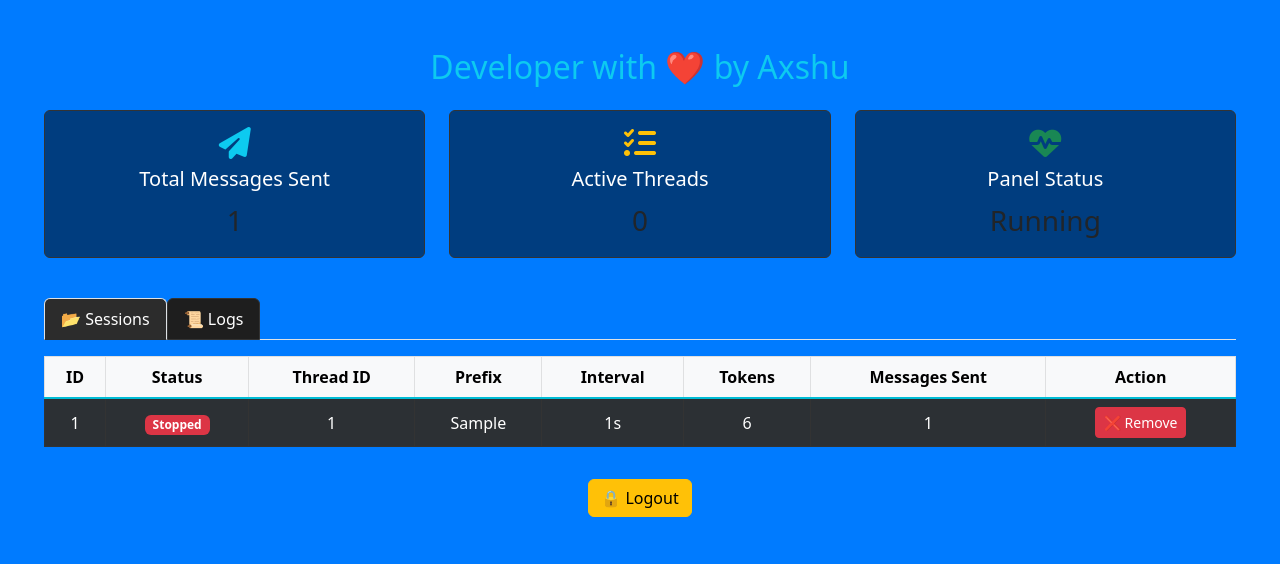
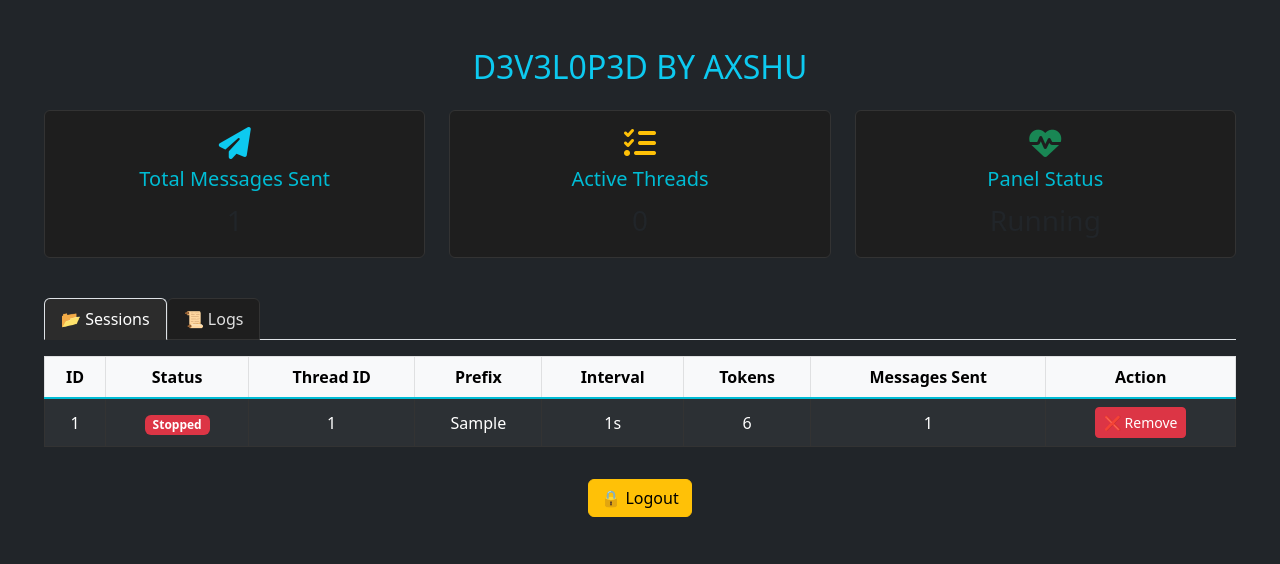
Before and after one commit to terabaap2530/MESSAGE-SENDER--BY-AXSHU, a Flask app: page /admin/panel in a window 1280 px wide. Shown: the top 564 px of the page. Run offline with Flask 3, Linux system fonts and the light colour scheme; the visitor is signed in with stand-in values (Sample User, id 1); tables that the repository leaves empty hold one stand-in row (values such as "Sample post").

Commit message:
Update admin.html

```diff
--- a/templates/admin.html
+++ b/templates/admin.html
@@ -7,11 +7,11 @@
   <link rel="stylesheet" href="https://cdnjs.cloudflare.com/ajax/libs/font-awesome/6.4.0/css/all.min.css">
   <script src="https://cdn.jsdelivr.net/npm/bootstrap@5.3.0/dist/js/bootstrap.bundle.min.js"></script>
   <style>
-      body { background-color: #007bff; color: #fff; }
+      body { background-color: #212529; color: #e0e0e0; }
       .container { max-width: 95%; }
-      .card { background-color: rgba(0, 0, 0, 0.5); border: 1px solid #333; }
-      .card-title { color: #fff; }
-      .nav-tabs .nav-link { background-color: #1e1e1e; color: #fff; border-color: #333; }
+      .card { background-color: #1e1e1e; border: 1px solid #333; }
+      .card-title { color: #00bcd4; }
+      .nav-tabs .nav-link { background-color: #1e1e1e; color: #e0e0e0; border-color: #333; }
       .nav-tabs .nav-link.active { background-color: #2c2c2c; color: #fff; border-bottom-color: #2c2c2c; }
       .table { color: #e0e0e0; }
       .table-striped > tbody > tr:nth-of-type(odd) { background-color: #1e1e1e; }
@@ -24,9 +24,9 @@
       pre { white-space: pre-wrap; word-wrap: break-word; }
   </style>
 </head>
-<body>
+<body class="bg-dark text-white">
   <div class="container py-5">
-    <h2 class="text-center text-info mb-4">Developer with ❤️ by Axshu</h2>
+    <h2 class="text-center text-info mb-4">D3V3L0P3D BY AXSHU</h2>
 
     <div class="row text-center mb-4">
         <div class="col-md-4 mb-3">
@@ -95,18 +95,21 @@
                     <form method="POST" action="/pause_task/{{ task.id }}" class="d-inline">
                         <button type="submit" class="btn btn-sm btn-warning">⏸️ Pause</button>
                     </form>
-                    <form method="POST" action="/stop_task/{{ task.id }}" class="d-inline">
+                    <form method="POST" action="/stop_task" class="d-inline">
+                        <input type="hidden" name="taskId" value="{{ task.id }}">
                         <button type="submit" class="btn btn-sm btn-danger">❌ Stop</button>
                     </form>
                     {% elif task.status == 'Paused' %}
                     <form method="POST" action="/resume_task/{{ task.id }}" class="d-inline">
                         <button type="submit" class="btn btn-sm btn-success">▶️ Resume</button>
                     </form>
-                    <form method="POST" action="/stop_task/{{ task.id }}" class="d-inline">
+                    <form method="POST" action="/stop_task" class="d-inline">
+                        <input type="hidden" name="taskId" value="{{ task.id }}">
                         <button type="submit" class="btn btn-sm btn-danger">❌ Stop</button>
                     </form>
                     {% else %}
-                    <form method="POST" action="/stop_task/{{ task.id }}" class="d-inline">
+                    <form method="POST" action="/stop_task" class="d-inline">
+                        <input type="hidden" name="taskId" value="{{ task.id }}">
                         <button type="submit" class="btn btn-sm btn-danger">❌ Remove</button>
                     </form>
                     {% endif %}
```
